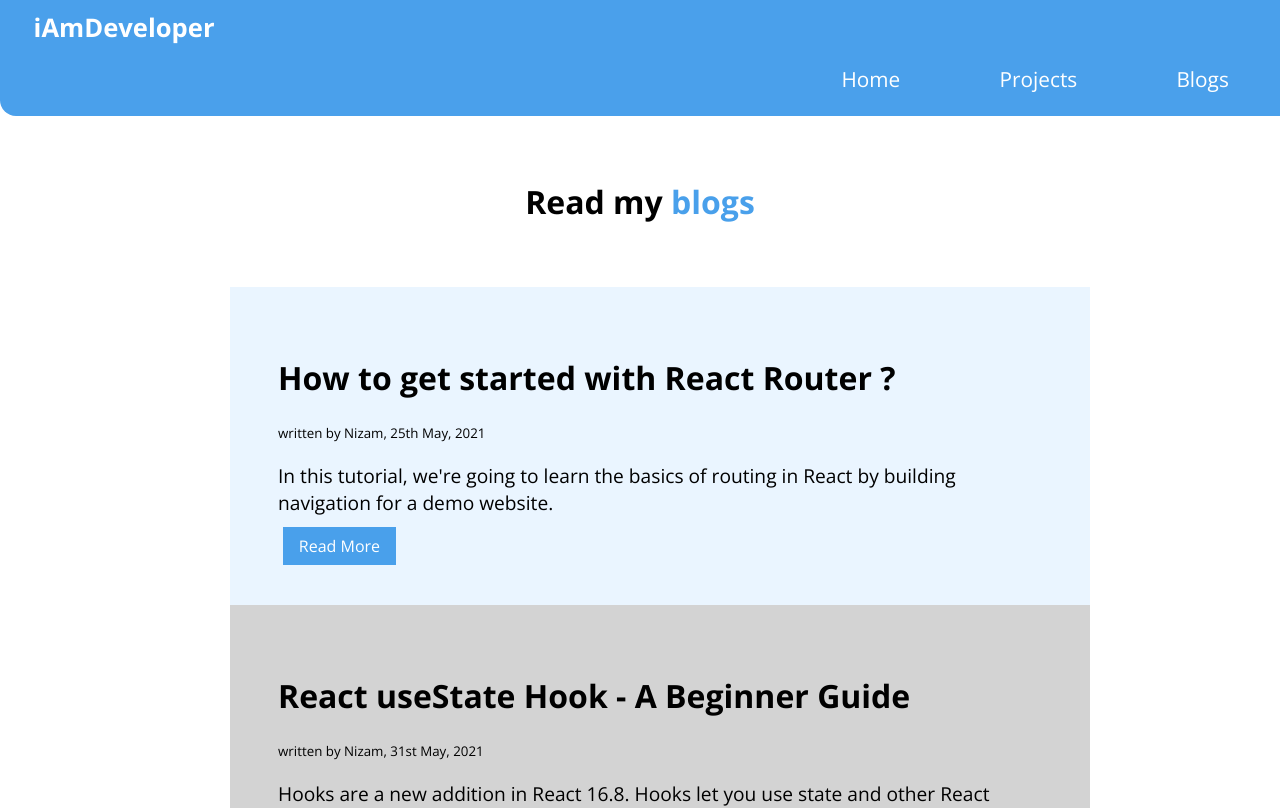
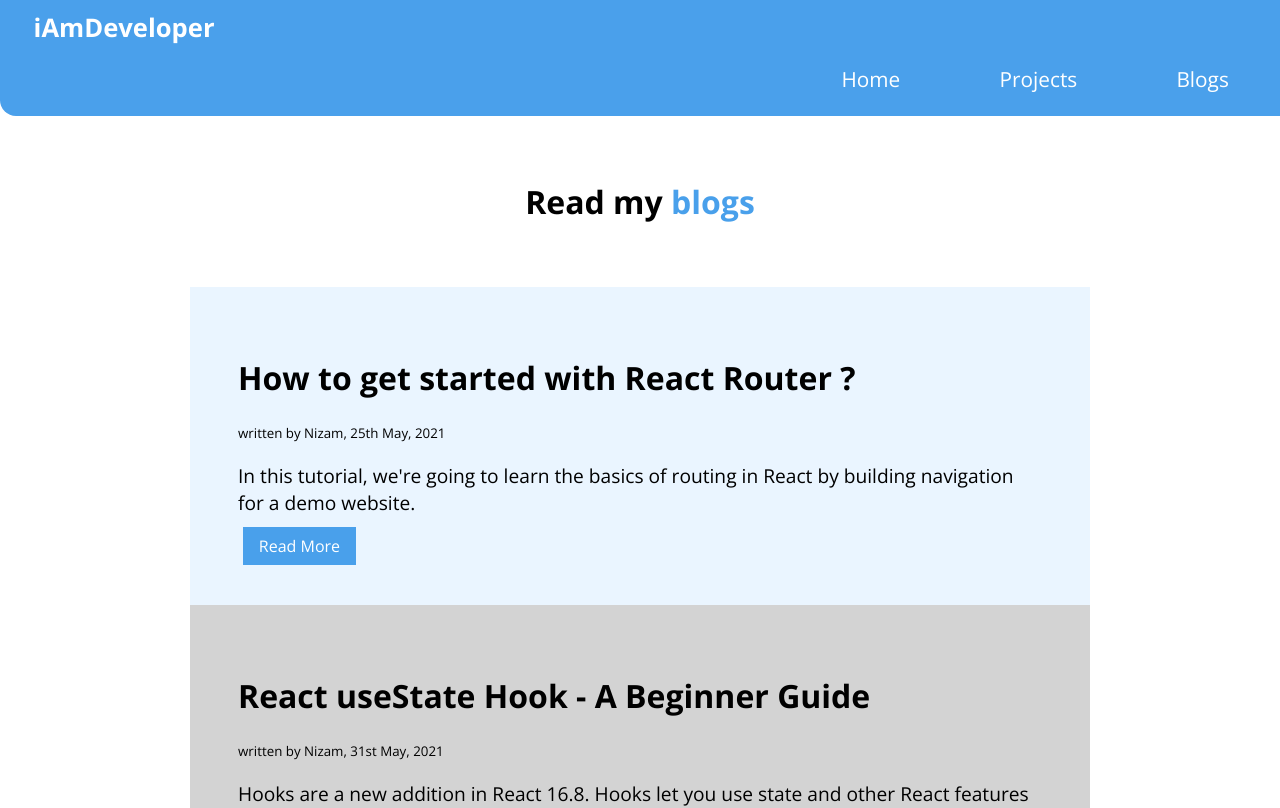
Before and after one commit to way2nizam/nizam-portfolio, a React (Create React App) app: page /blogs in a window 1280 px wide. Shown: the top 808 px of the page. Built offline with nearby package versions, Linux system fonts and the light colour scheme.

Commit message:
fix : alignment fixxed

```diff
--- a/src/components/projects.css
+++ b/src/components/projects.css
@@ -3,6 +3,9 @@
     margin: auto;
     text-align: left;
 }
+.projects-container ul {
+    padding-inline-start: 0px;
+  }
 
 .title-heading {
     text-align: center;
```
Also changed, not shown: public/logo192.png (deleted).
